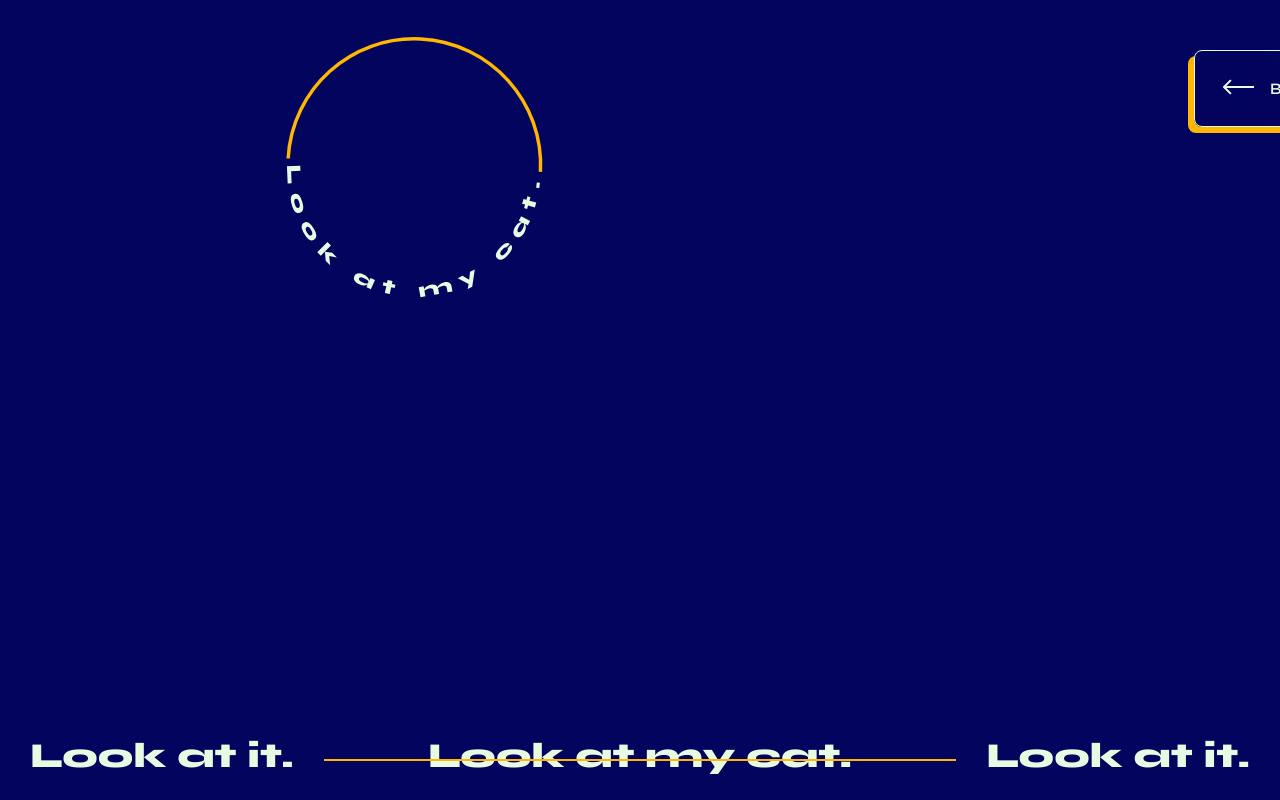
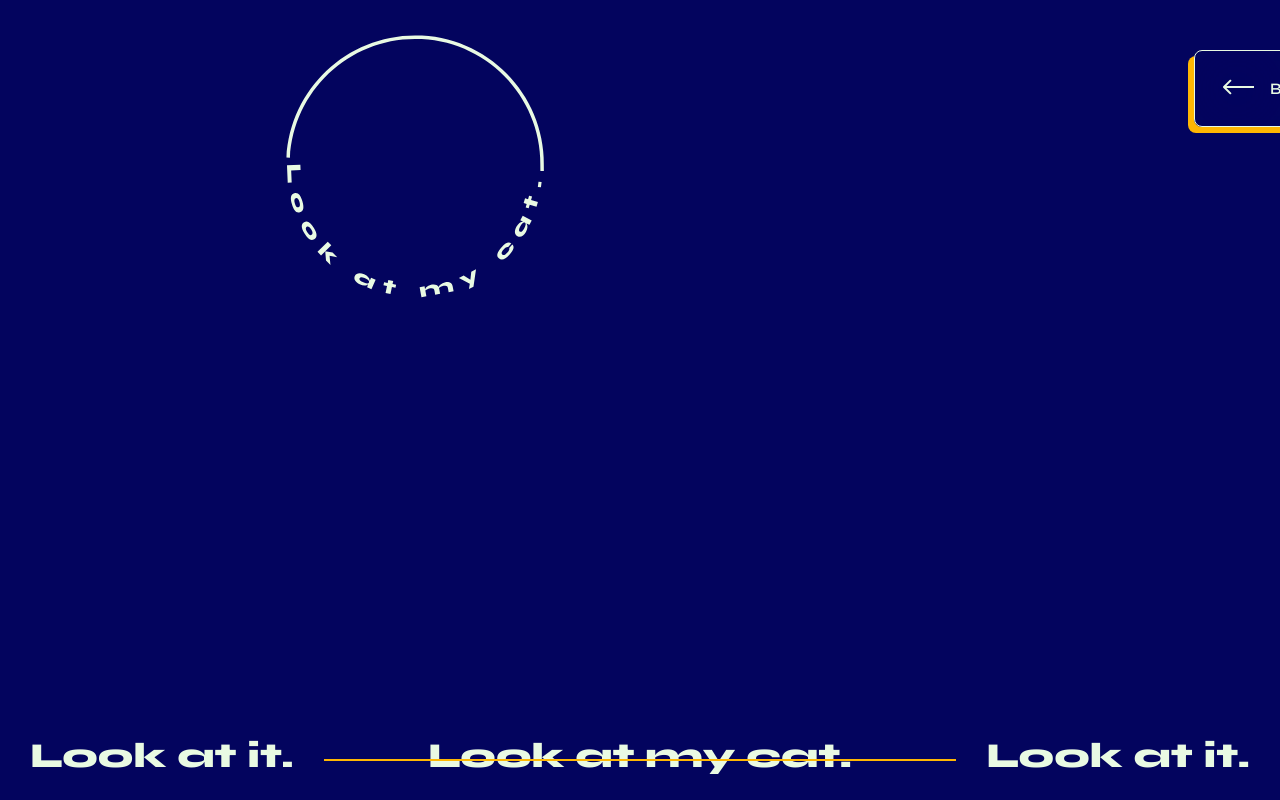
Before and after one commit to maria-bohorquez/martine-mood, a React (Create React App) app: page / in a window 1280 px wide. Built offline with nearby package versions, Linux system fonts and the light colour scheme.

Commit message:
initial commit

```diff
--- a/src/App.jsx
+++ b/src/App.jsx
@@ -17,7 +17,9 @@ const matrix = [
 
 const App = () => {
   const [wrapperColor, setWrapperColor] = useState("#03045e");
+  const [textColor, setTextColor] = useState("#E9FAE3");
   const [distance, setDistance] = useState(1);
+
   const easing = (num) => Math.pow(num, 3);
 
   const calculateDistance = ([x, y]) => {
@@ -40,11 +42,13 @@ const App = () => {
   return (
     <div className="App">
       <GlobalStyle />
-      <Header />
-      <Footer />
+      <Header textColor={textColor} />
+      <Footer textColor={textColor} />
       <ColorPicker
         wrapperColor={wrapperColor}
         setWrapperColor={setWrapperColor}
+        textColor={textColor}
+        setTextColor={setTextColor}
       />
       <Wrapper
         onMouseMove={handleMove}
--- a/src/components/Header/index.jsx
+++ b/src/components/Header/index.jsx
@@ -1,9 +1,9 @@
 import React from "react";
 import { Logo, Header } from "./styles";
 
-const HeaderComponent = () => (
+const HeaderComponent = ({ textColor }) => (
   <Header>
-    <Logo title="Look at my cat logo" />
+    <Logo title="Look at my cat logo" $color={textColor} />
   </Header>
 );
 
--- a/src/components/Header/styles.js
+++ b/src/components/Header/styles.js
@@ -1,11 +1,19 @@
 import styled from "styled-components";
-import { ReactComponent as LogoSVG } from "./lookatmycat.svg";
+import { ReactComponent as LogoSVG } from "./logo.svg";
 import { Marginals } from "../../styles";
 
-export const Logo = styled(LogoSVG)`
+export const Logo = styled(LogoSVG).attrs(({ $color }) => ({
+  style: {
+    fill: `${$color}`
+  }
+}))`
   height: auto;
   max-width: 270px;
   width: 100%;
+
+  path {
+    fill: inherit;
+  }
 `;
 
 export const Header = styled.header`
```
Also changed, not shown: src/components/Header/logo.svg (added), src/components/Header/lookatmycat.svg (deleted).
